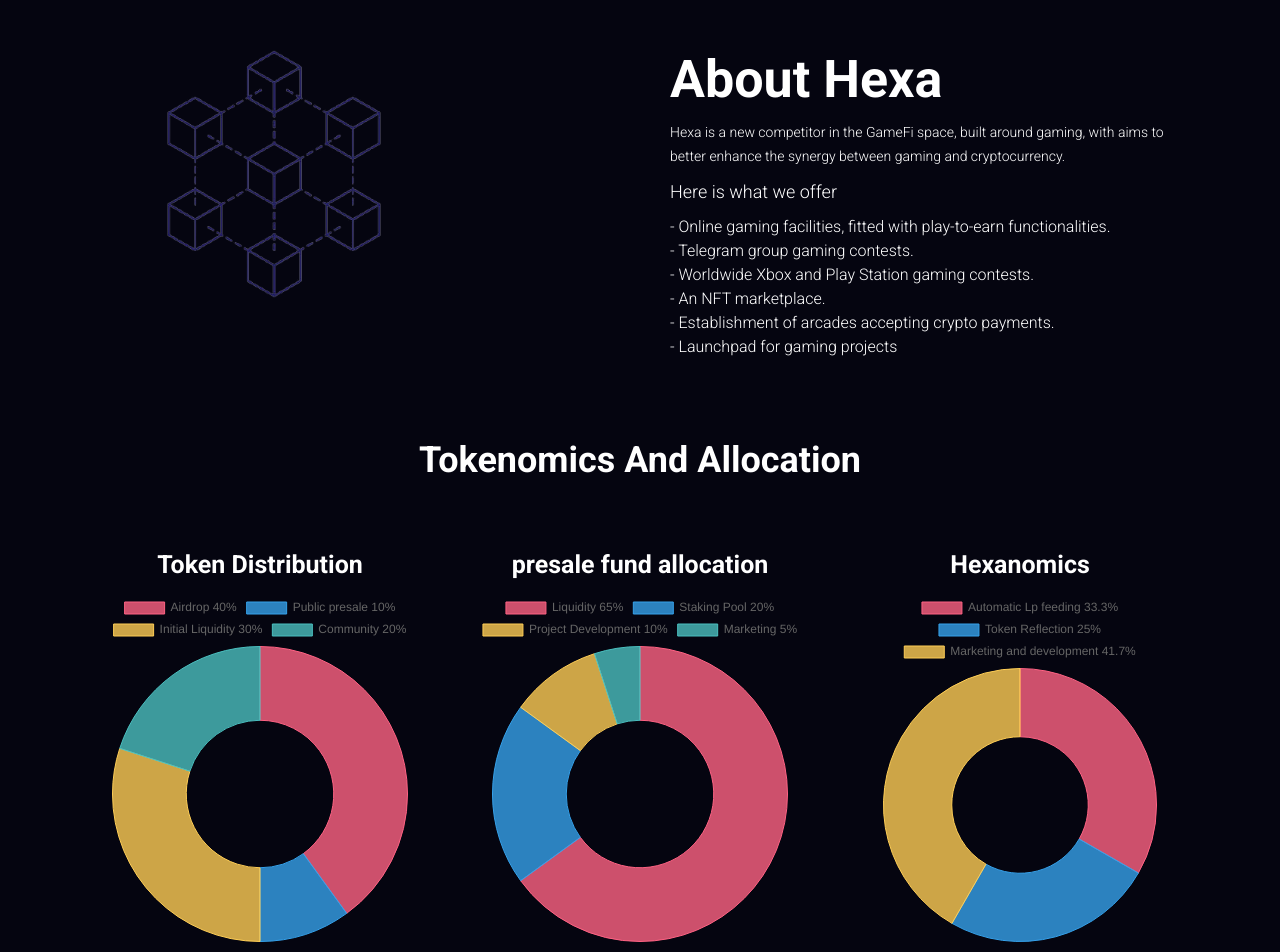
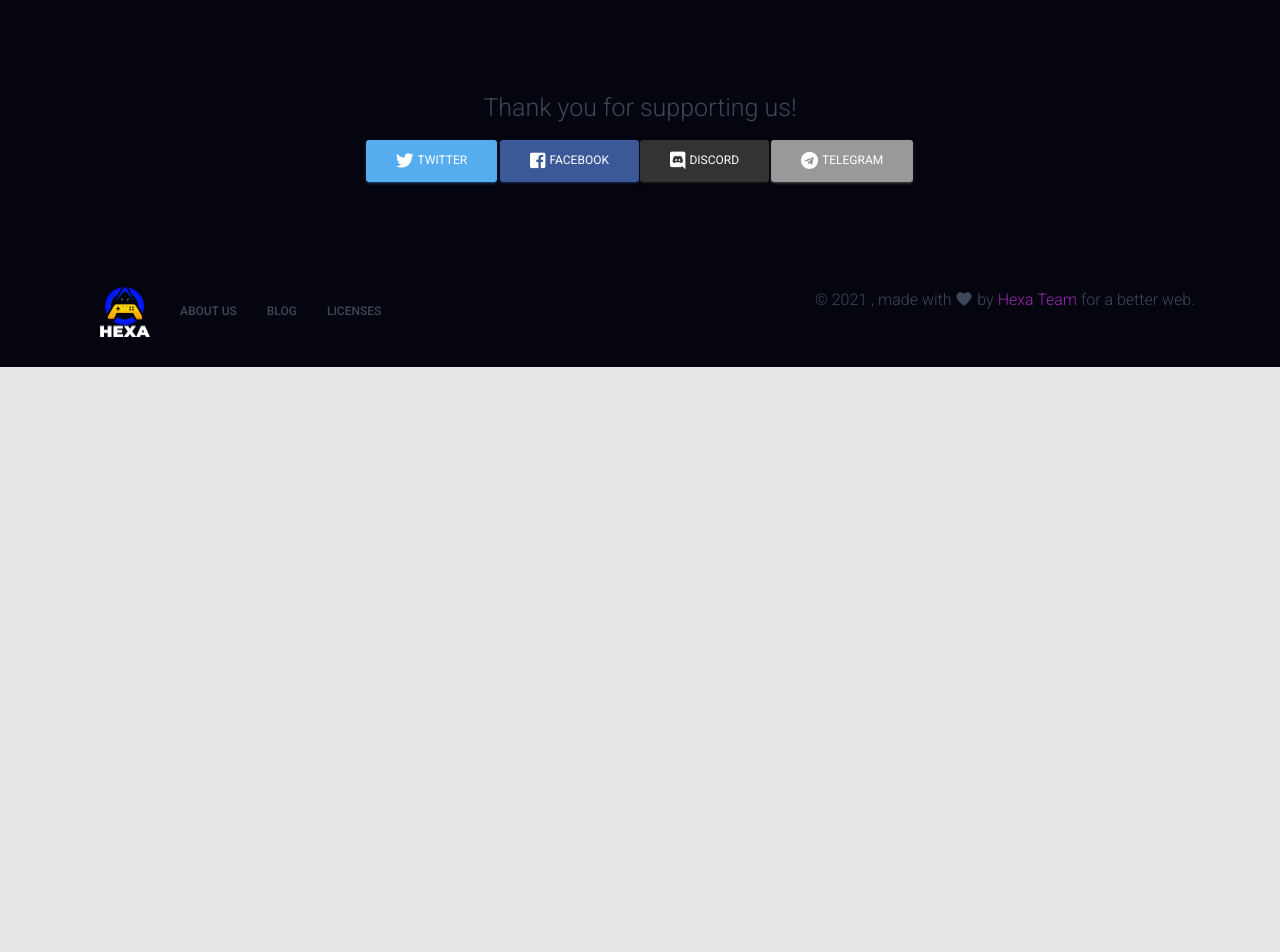
Before and after one commit to emexx2002/hexa, a Next.js app: page /home in a window 1280 px wide. Shown: the part 800-1752 px from the top of the page. After the commit the page ends 1167 px from the top, so only its background shows below. Built offline with nearby package versions, Linux system fonts and the light colour scheme.

Commit message:
Update home.js

```diff
--- a/pages/home.js
+++ b/pages/home.js
@@ -3,11 +3,9 @@ import React from "react";
 import classNames from "classnames";
 // react components for routing our app without refresh
 import Link from "next/link";
-// @material-ui/core components
+
 import { makeStyles } from "@material-ui/core/styles";
 import ScrollAnimation from 'react-animate-on-scroll';
-// @material-ui/icons
-// core components
 import Header from "components/Header/Header.js";
 import HeaderLinks from "components/Header/HeaderLinks.js";
 import Footer from "components/Footer/Footer.js";
@@ -64,74 +62,7 @@ function home(props) {
 
         </div>
       </Parallax>
-      <div className={classNames(classes.main)} style={{backgroundColor:"#050510", paddingTop:"65px", color:"white"}}>
-          <div className={classes.container}>
-            <GridContainer justify="center">
-              <GridItem xs={12} sm={12} md={6}>
-                <img src="img/block.png" style={{width:"70%", height:"auto"}} />
-              </GridItem>
-              <GridItem xs={12} sm={12} md={6}>
 
-                <div className={classes.container} style={{paddingTop:"45px"}}>
-                  <div className="animate__animated animate__bounce">
-                  <h1 className={classes.title} style={{ fontSize:"6.5vh"}}>
-                    About Hexa
-                    </h1>
-                    <p>
-                    Hexa is a new competitor in the GameFi space, built around gaming, with aims to better enhance the synergy between gaming and cryptocurrency.
-                    </p>
-                    <h4>Here is what we offer</h4>
-                    - Online gaming facilities, fitted with play-to-earn functionalities.<br/>
-                    - Telegram group gaming contests.<br/>
-                    - Worldwide Xbox and Play Station gaming contests.<br/>
-                    - An NFT marketplace.<br/>
-                    - Establishment of arcades accepting crypto payments.<br/>
-                    - Launchpad for gaming projects
-
-
-                  </div>
-
-
-
-
-
-                </div>
-              </GridItem>
-
-            </GridContainer>
-
-
-        </div>
-        <div className={classes.container} id="token" style={{paddingTop:"50px"}}>
-          <h2 style={{fontWeight:"bold", textAlign:"center"}}>Tokenomics And Allocation</h2>
-        <GridContainer justify="center" style={{paddingTop:30, paddingBottom:30}}>
-              <GridItem xs={12} sm={12} md={4}>
-                <h3 style={{fontWeight:"bold", textAlign:"center"}}>Token Distribution</h3>
-                <Chart/>
-              </GridItem>
-              <GridItem xs={12} sm={12} md={4}>
-              <h3 style={{fontWeight:"bold", textAlign:"center"}}>presale fund allocation</h3>
-              <Chart2/>
-              </GridItem>
-              <GridItem xs={12} sm={12} md={4}>
-              <h3 style={{fontWeight:"bold", textAlign:"center"}}>Hexanomics</h3>
-              <Chart3/>
-              </GridItem>
-
-            </GridContainer>
-        </div>
-        <div style={{width:"100%", marginTop:'20px'}}>
-        <div id="roadmap" className={classes.container} style={{paddingTop:"50px"}} >
-          <h2 style={{fontWeight:"bold", textAlign:"center"}}>Roadmap</h2>
-          <h4 style={{textAlign:"center"}}>This timeline details our development goals.</h4>
-        <Timeline />
-        </div>
-
-        </div>
-
-
-
-      </div>
       <SectionDownload   />
       <Footer/>
     </div>
```
